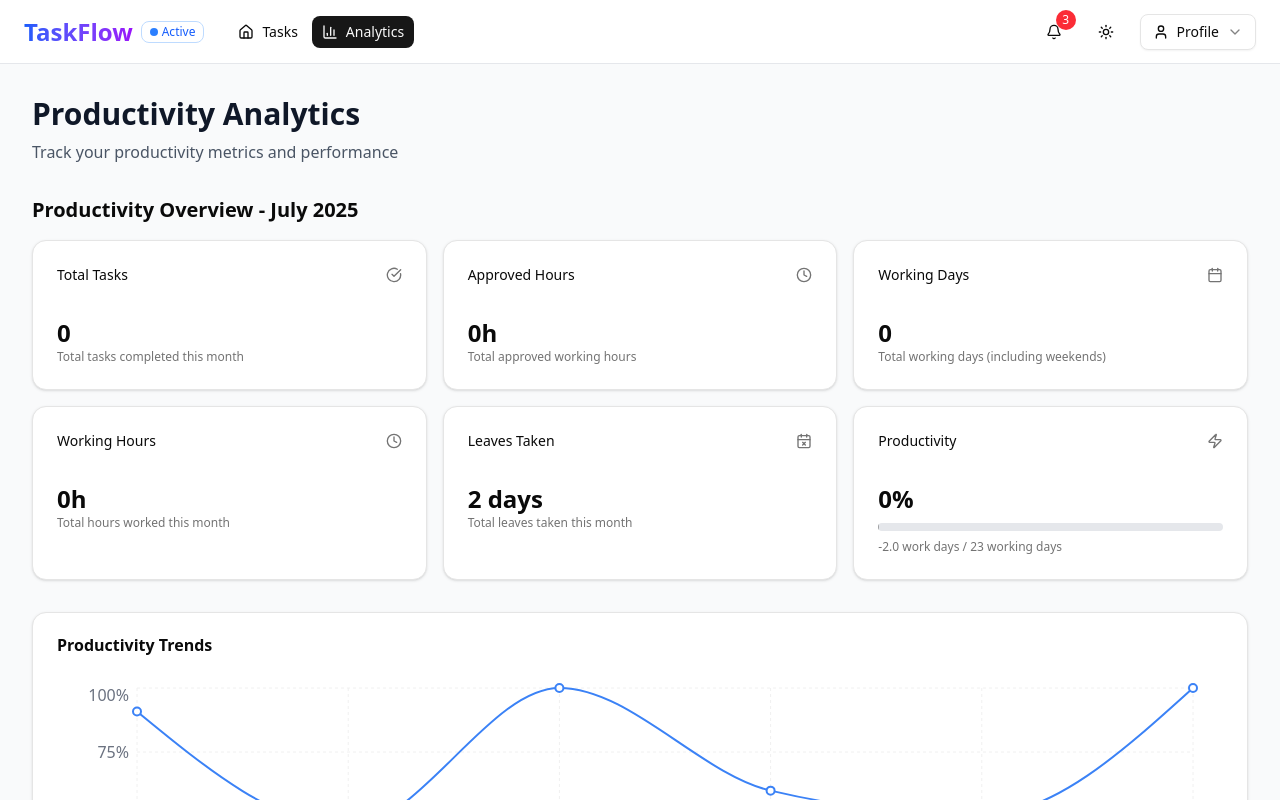
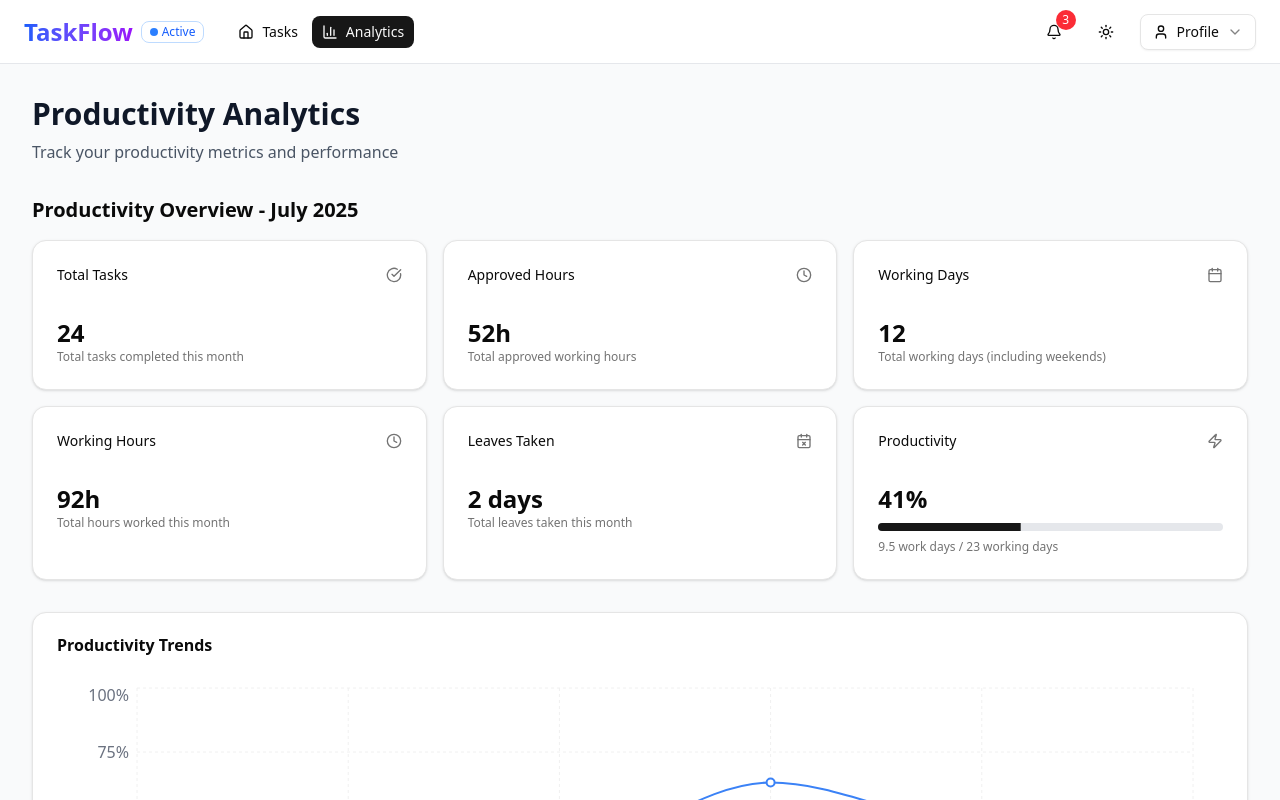
Before and after one commit to prathameshp107/daily-task-tracker, a Next.js app: page /analytics in a window 1280 px wide. Shown: the top 800 px of the page. Built offline with nearby package versions, Linux system fonts and the light colour scheme.

Commit message:
Refactor analytics page to utilize formatted test data for productivity metrics and trends, enhancing error handling and logging. Introduce test data generation for tasks and leaves, and update productivity metrics calculation to improve accuracy.

```diff
--- a/src/app/analytics/page.tsx
+++ b/src/app/analytics/page.tsx
@@ -4,81 +4,98 @@ import { Navbar } from "@/components/navbar";
 import { ProductivityMetrics } from "@/components/analytics/productivity-metrics";
 import { ProductivityTrends } from "@/components/analytics/productivity-trends";
 import { useProductivityMetrics } from "@/hooks/useProductivityMetrics";
-import { getLastNMonths } from "@/lib/analytics/date-utils";
+import { format } from "date-fns";
+import { testTasks, testLeaves } from "@/lib/analytics/test-data";
 
-// Generate mock data for the last 6 months
-const generateMockTasks = (): Array<{
-  taskId: string;
-  taskType: string;
-  description: string;
-  totalHours: number;
-  approvedHours: number;
-  project: string;
-  month: string;
-  note: string;
-  status: 'todo' | 'in-progress' | 'done';
-  completed: boolean;
-}> => {
-  const months = getLastNMonths(6);
-  const taskTypes = ["Development", "Bug Fix", "Design", "Testing", "Documentation"];
-  const projects = ["Project Alpha", "Project Beta", "Project Gamma"];
+// Format test data to match the expected format
+const formatTestData = () => {
+  try {
+    const currentMonth = format(new Date(), 'MMMM');
+    console.log('Current month:', currentMonth);
 
-  const tasks = [];
-  let taskId = 1;
+    // Get current month's tasks (case-insensitive comparison)
+    const currentMonthTasks = testTasks.filter(task =>
+      task.month.toLowerCase() === currentMonth.toLowerCase()
+    );
 
-  for (const { month, monthName, year } of months) {
-    const tasksThisMonth = 3 + Math.floor(Math.random() * 5); // 3-7 tasks per month
+    console.log('Total test tasks:', testTasks.length);
+    console.log('Current month tasks:', currentMonthTasks.length);
+    console.log('Test leaves:', testLeaves.length);
 
-    for (let i = 0; i < tasksThisMonth; i++) {
-      const totalHours = 2 + Math.floor(Math.random() * 30); // 2-32 hours per task
-      const completed = Math.random() > 0.3; // 70% chance of being completed
-      const status: 'todo' | 'in-progress' | 'done' = completed ? 'done' :
-                    Math.random() > 0.5 ? 'in-progress' : 'todo';
+    // Generate trend data for the last 6 months
+    const months = [];
+    const currentDate = new Date();
 
-      tasks.push({
-        taskId: `TASK-${String(taskId).padStart(3, '0')}`,
-        taskType: taskTypes[Math.floor(Math.random() * taskTypes.length)],
-        description: `Task description ${taskId}`,
-        totalHours: completed ? totalHours : Math.floor(totalHours * (0.3 + Math.random() * 0.7)),
-        approvedHours: completed ? totalHours * (0.8 + Math.random() * 0.4) : 0,
-        project: projects[Math.floor(Math.random() * projects.length)],
-        month: monthName,
-        note: "",
-        status,
-        completed
+    for (let i = 5; i >= 0; i--) {
+      const date = new Date(currentDate.getFullYear(), currentDate.getMonth() - i, 1);
+      const monthName = format(date, 'MMMM');
+
+      // Filter tasks for this month (case-insensitive comparison)
+      const monthTasks = testTasks.filter(task =>
+        task.month.toLowerCase() === monthName.toLowerCase()
+      );
+
+      // Filter leaves for this month
+      const monthLeaves = testLeaves.filter(leave => {
+        try {
+          const leaveDate = new Date(leave);
+          return format(leaveDate, 'MMMM').toLowerCase() === monthName.toLowerCase();
+        } catch (error) {
+          console.error('Error parsing leave date:', leave, error);
+          return false;
+        }
       });
 
-      taskId++;
+      const totalHours = monthTasks.reduce((sum, task) => sum + (task.totalHours || 0), 0);
+      const approvedHours = monthTasks.reduce((sum, task) => sum + (task.approvedHours || 0), 0);
+      const workingDays = 20 + (i % 3); // Vary working days slightly
+
+      // Calculate productivity (0-1 scale)
+      const workDays = Math.min(totalHours / 8, workingDays);
+      const productivity = workingDays > 0 ? Math.min(1, (workDays - monthLeaves.length) / workingDays) : 0;
+
+      months.push({
+        month: monthName,
+        productivity: Math.max(0, productivity),
+        workingDays,
+        workDays: Math.min(Math.floor(totalHours / 8), workingDays - monthLeaves.length),
+        workingHours: totalHours,
+        leaves: monthLeaves.length
+      });
+
+      console.log(`Month ${monthName}:`, {
+        tasks: monthTasks.length,
+        leaves: monthLeaves.length,
+        totalHours,
+        workDays: Math.min(Math.floor(totalHours / 8), workingDays - monthLeaves.length),
+        productivity: Math.max(0, productivity)
+      });
     }
+
+    return {
+      tasks: currentMonthTasks,
+      trends: months
+    };
+  } catch (error) {
+    console.error('Error in formatTestData:', error);
+    return { tasks: [], trends: [] };
   }
-
-  return tasks;
 };
 
-// Mock productivity trend data
-const generateMockTrends = () => {
-  const months = getLastNMonths(6);
-  return months.map(({ monthName, month, year }) => {
-    const workingDays = 20 + Math.floor(Math.random() * 5); // 20-24 working days
-    const workDays = 10 + Math.floor(Math.random() * (workingDays - 5)); // 10 to workingDays-5 work days
-    const productivity = workDays / workingDays;
-
-    return {
-      month: `${monthName} '${String(year).slice(-2)}`,
-      productivity: Math.min(1, productivity * (0.8 + Math.random() * 0.4)), // Add some variance
-      workingDays,
-      workDays: workDays * (0.8 + Math.random() * 0.4) // Add some variance
-    };
-  });
-};
-
-const mockTasks = generateMockTasks();
-const mockTrends = generateMockTrends();
+// Get test data
+const { tasks: mockTasks, trends: mockTrends } = formatTestData();
 
 export default function AnalyticsPage() {
-  const metrics = useProductivityMetrics(mockTasks);
+  try {
+    console.log('Rendering AnalyticsPage with mock data:', {
+      taskCount: mockTasks.length,
+      trendCount: mockTrends.length
+    });
 
-  return (
+    const metrics = useProductivityMetrics(mockTasks);
+    console.log('Calculated metrics:', metrics);
+
+    return (
     <div className="min-h-screen flex flex-col">
       <Navbar />
 
@@ -109,4 +126,25 @@ export default function AnalyticsPage() {
       </main>
     </div>
   );
+  } catch (error) {
+    console.error('Error in AnalyticsPage:', error);
+    return (
+      <div className="min-h-screen flex flex-col">
+        <Navbar />
+        <main className="flex-1 bg-gray-50 dark:bg-gray-900 p-8">
+          <div className="max-w-7xl mx-auto">
+            <h1 className="text-2xl font-bold text-red-600 dark:text-red-400 mb-4">
+              Error Loading Analytics
+            </h1>
+            <p className="text-gray-700 dark:text-gray-300">
+              There was an error loading the analytics data. Please check the console for more details.
+            </p>
+            <pre className="mt-4 p-4 bg-gray-100 dark:bg-gray-800 rounded-md text-xs overflow-x-auto">
+              {error instanceof Error ? error.message : 'Unknown error occurred'}
+            </pre>
+          </div>
+        </main>
+      </div>
+    );
+  }
 }
--- a/src/hooks/useProductivityMetrics.ts
+++ b/src/hooks/useProductivityMetrics.ts
@@ -1,5 +1,6 @@
 import { useMemo } from 'react';
 import { Task } from '@/lib/analytics/types';
+import { format } from 'date-fns';
 
 export interface ProductivityMetrics {
   totalTasks: number;
@@ -14,16 +15,19 @@ export interface ProductivityMetrics {
 
 export function useProductivityMetrics(tasks: Task[]): ProductivityMetrics {
   return useMemo(() => {
+    try {
       const currentDate = new Date();
-    const currentMonth = currentDate.toLocaleString('default', { month: 'long' });
+      const currentMonth = format(currentDate, 'MMMM');
       const currentYear = currentDate.getFullYear();
 
-    // Filter tasks for current month
-    const currentMonthTasks = tasks.filter(task => {
-      const taskDate = new Date(task.month + ' 1, 2023'); // Simple date parsing
-      return taskDate.getMonth() === currentDate.getMonth() &&
-             taskDate.getFullYear() === currentYear;
-    });
+      console.log('useProductivityMetrics - current month:', currentMonth);
+
+      // Filter tasks for current month (case-insensitive comparison)
+      const currentMonthTasks = tasks.filter(task =>
+        task.month && task.month.toString().toLowerCase() === currentMonth.toLowerCase()
+      );
+
+      console.log('useProductivityMetrics - current month tasks:', currentMonthTasks);
 
       // Calculate metrics
       const totalTasks = currentMonthTasks.length;
@@ -31,13 +35,13 @@ export function useProductivityMetrics(tasks: Task[]): ProductivityMetrics {
         (sum, task) => sum + (task.approvedHours || 0), 0
       );
 
-    // In a real app, these would come from your time tracking system
       const totalWorkingHours = currentMonthTasks.reduce(
         (sum, task) => sum + (task.totalHours || 0), 0
       );
 
-    // In a real app, this would come from your HR/leave management system
-    const totalLeaves = 2; // Example value
+      // Get total leaves - in a real app, this would come from your HR/leave management system
+      // For now, we'll use a fixed value since we don't have access to the leaves data here
+      const totalLeaves = 2; // This should be passed as a prop or from context
 
       // Calculate working days in the current month
       const daysInMonth = new Date(currentYear, currentDate.getMonth() + 1, 0).getDate();
@@ -46,13 +50,16 @@ export function useProductivityMetrics(tasks: Task[]): ProductivityMetrics {
         .filter(date => date.getDay() !== 0 && date.getDay() !== 6).length;
 
       // Calculate productivity
-    const finalDayWork = (totalWorkingHours / 8) - totalLeaves;
-    const productivity = Math.min(1, Math.max(0, finalDayWork / workingDaysInMonth));
+      const workDays = totalWorkingHours / 8;
+      const finalDayWork = workDays - totalLeaves;
+      const productivity = workingDaysInMonth > 0
+        ? Math.min(1, Math.max(0, finalDayWork / workingDaysInMonth))
+        : 0;
 
       // Calculate total working days (including weekends)
       const totalWorkingDays = Math.ceil(totalWorkingHours / 8);
 
-    return {
+      const result = {
         totalTasks,
         totalApprovedHours,
         totalWorkingDays,
@@ -62,5 +69,22 @@ export function useProductivityMetrics(tasks: Task[]): ProductivityMetrics {
         month: currentMonth,
         year: currentYear,
       };
+
+      console.log('useProductivityMetrics - calculated metrics:', result);
+      return result;
+
+    } catch (error) {
+      console.error('Error in useProductivityMetrics:', error);
+      return {
+        totalTasks: 0,
+        totalApprovedHours: 0,
+        totalWorkingDays: 0,
+        totalWorkingHours: 0,
+        totalLeaves: 0,
+        productivity: 0,
+        month: '',
+        year: new Date().getFullYear(),
+      };
+    }
   }, [tasks]);
 }
--- /dev/null
+++ b/src/lib/analytics/test-data.ts
@@ -0,0 +1,158 @@
+import { subMonths, format, addDays, isWeekend } from 'date-fns';
+import { Task } from './types';
+
+type TaskStatus = 'todo' | 'in-progress' | 'done';
+type TaskType = 'Development' | 'Testing' | 'Design' | 'Bug Fix' | 'Documentation' | 'Meeting';
+
+const PROJECTS = [
+  'E-commerce Platform',
+  'Mobile App',
+  'Dashboard Redesign',
+  'API Integration',
+  'Performance Optimization',
+  'Security Audit'
+];
+
+const TASKS: string[] = [
+  'Implement user authentication',
+  'Write unit tests',
+  'Design landing page',
+  'Fix login issue',
+  'Update API documentation',
+  'Optimize database queries',
+  'Add dark mode',
+  'Create admin dashboard',
+  'Fix responsive layout',
+  'Update dependencies'
+];
+
+const TEAM_MEMBERS = [
+  'John Doe',
+  'Jane Smith',
+  'Alex Johnson',
+  'Maria Garcia',
+  'David Kim'
+];
+
+function getRandomElement<T>(array: T[]): T {
+  return array[Math.floor(Math.random() * array.length)];
+}
+
+function getRandomInt(min: number, max: number): number {
+  return Math.floor(Math.random() * (max - min + 1)) + min;
+}
+
+function generateRandomDate(start: Date, end: Date): string {
+  return format(
+    new Date(start.getTime() + Math.random() * (end.getTime() - start.getTime())),
+    'yyyy-MM-dd'
+  );
+}
+
+export function generateTestTasks(months: number = 6): Task[] {
+  const tasks: Task[] = [];
+  const now = new Date();
+  const startDate = subMonths(now, months);
+
+  // Generate tasks for each month
+  for (let i = 0; i < months; i++) {
+    const monthStart = subMonths(now, i);
+    const daysInMonth = new Date(monthStart.getFullYear(), monthStart.getMonth() + 1, 0).getDate();
+    const taskCount = getRandomInt(15, 30); // 15-30 tasks per month
+
+    for (let j = 0; j < taskCount; j++) {
+      const day = getRandomInt(1, daysInMonth);
+      const taskDate = new Date(monthStart.getFullYear(), monthStart.getMonth(), day);
+      const taskType = getRandomElement<TaskType>(['Development', 'Testing', 'Design', 'Bug Fix', 'Documentation', 'Meeting']);
+      const totalHours = getRandomInt(1, 8);
+      const approvedHours = Math.max(1, Math.floor(totalHours * (0.8 + Math.random() * 0.2))); // 80-100% of total hours
+
+      // Ensure some tasks are marked as done
+      const status: TaskStatus = Math.random() > 0.3 ? 'done' :
+                                Math.random() > 0.5 ? 'in-progress' : 'todo';
+
+      const taskId = `TASK-${1000 + tasks.length}`;
+      const description = getRandomElement(TASKS);
+      const completed = status === 'done';
+      const note = Math.random() > 0.7 ? 'This task requires special attention' : '';
+
+      const taskMonth = format(taskDate, 'yyyy-MM');
+      const taskMonthName = format(taskDate, 'MMMM');
+
+      tasks.push({
+        taskId,
+        taskType,
+        description,
+        totalHours,
+        approvedHours: completed ? approvedHours : 0,
+        project: getRandomElement(PROJECTS),
+        month: taskMonthName, // Store both full name and YYYY-MM format
+        monthKey: taskMonth,  // For easier filtering
+        note,
+        status,
+        completed
+      });
+
+      // Log some task details for debugging
+      if (tasks.length <= 5) {
+        console.log('Sample task:', {
+          id: taskId,
+          month: taskMonthName,
+          monthKey: taskMonth,
+          description,
+          hours: totalHours,
+          status
+        });
+      }
+    }
+  }
+
+  return tasks;
+}
+
+// Generate leave days (1-2 days per month)
+export function generateTestLeaves(months: number = 6): string[] {
+  const leaves: string[] = [];
+  const now = new Date();
+
+  for (let i = 0; i < months; i++) {
+    const monthStart = subMonths(now, i);
+    const daysInMonth = new Date(monthStart.getFullYear(), monthStart.getMonth() + 1, 0).getDate();
+    const leaveCount = getRandomInt(1, 2);
+
+    for (let j = 0; j < leaveCount; j++) {
+      let leaveDay: number;
+      let leaveDate: Date;
+
+      // Ensure we don't generate duplicate leave days
+      do {
+        leaveDay = getRandomInt(1, daysInMonth);
+        leaveDate = new Date(monthStart.getFullYear(), monthStart.getMonth(), leaveDay);
+      } while (isWeekend(leaveDate) || leaves.includes(format(leaveDate, 'yyyy-MM-dd')));
+
+      leaves.push(format(leaveDate, 'yyyy-MM-dd'));
+    }
+  }
+
+  return leaves;
+}
+
+// Generate test data for the last 6 months
+console.log('Generating test data...');
+const generatedTasks = generateTestTasks(6);
+const generatedLeaves = generateTestLeaves(6);
+
+console.log(`Generated ${generatedTasks.length} tasks and ${generatedLeaves.length} leave days`);
+console.log('Sample tasks:', generatedTasks.slice(0, 3));
+console.log('Sample leaves:', generatedLeaves.slice(0, 3));
+
+export const testTasks: Task[] = generatedTasks;
+export const testLeaves: string[] = generatedLeaves;
+
+// Helper function to get test data for a specific month
+export function getTestDataForMonth(month: string) {
+  return {
+    tasks: testTasks.filter(task => task.month === month),
+    leaves: testLeaves.filter(leaveDate => leaveDate.startsWith(month))
+  };
+}
--- a/src/lib/analytics/types.ts
+++ b/src/lib/analytics/types.ts
@@ -7,7 +7,8 @@ export interface Task {
   totalHours: number;
   approvedHours: number;
   project: string;
-  month: string;
+  month: string;  // Full month name (e.g., 'July')
+  monthKey?: string; // YYYY-MM format for easier filtering (e.g., '2025-07')
   note?: string;
   status: 'todo' | 'in-progress' | 'done';
   completed: boolean;
```
Lines whose indentation alone changed are shown as unchanged.
